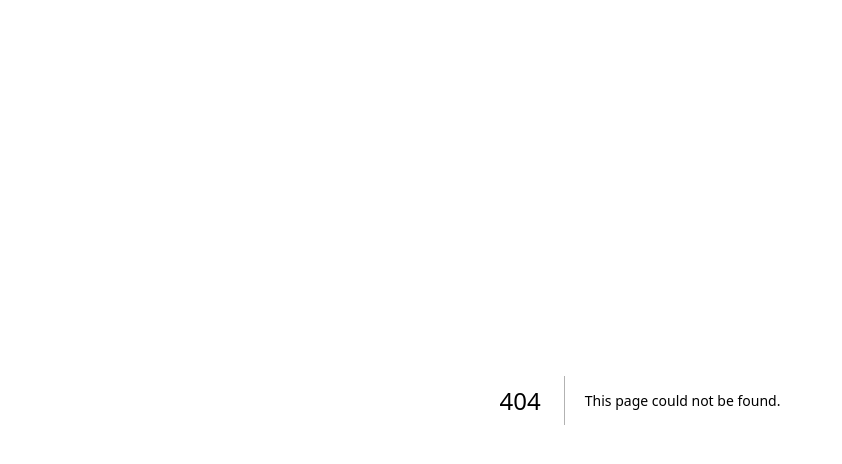
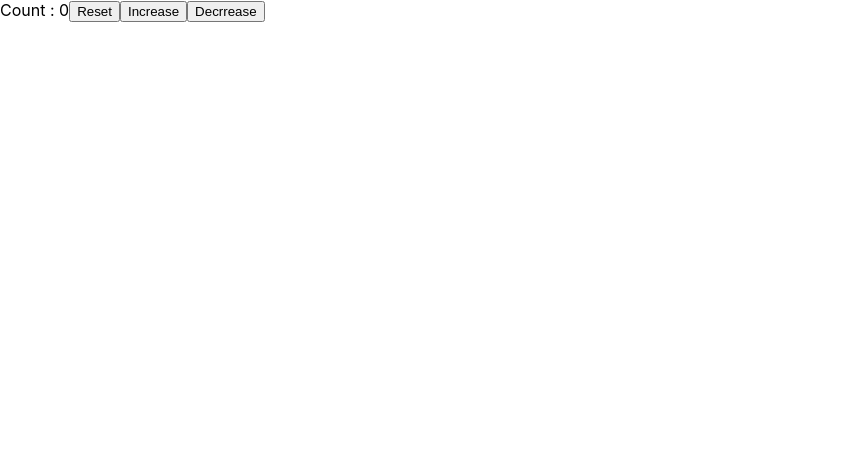
Before and after one commit to ankitojha07/techbeast_blog, a Next.js app: page /learn/map in a window 1280 px wide. Before the commit this address had no page. Shown: the top 464 px of the page, without its empty margins (0-842 px from the left). Built offline with nearby package versions, Linux system fonts and the light colour scheme.

Commit message:
Hooks learning : added useState

```diff
--- /dev/null
+++ b/pages/learn/map.tsx
@@ -0,0 +1,17 @@
+import { useState } from "react"
+import React from 'react'
+
+const map = () => {
+    const initialCount =0
+    const [count,setCount] = useState(initialCount)
+  return (
+    <div>
+        Count : { count}
+        <button onClick={()=>{setCount(initialCount)}}>Reset</button>
+        <button onClick={()=>{setCount(prevCount => prevCount+1)}}>Increase</button>
+        <button onClick={()=>{setCount(prevCount => prevCount-1)}}>Decrrease</button>
+    </div>
+  )
+}
+
+export default map
```
